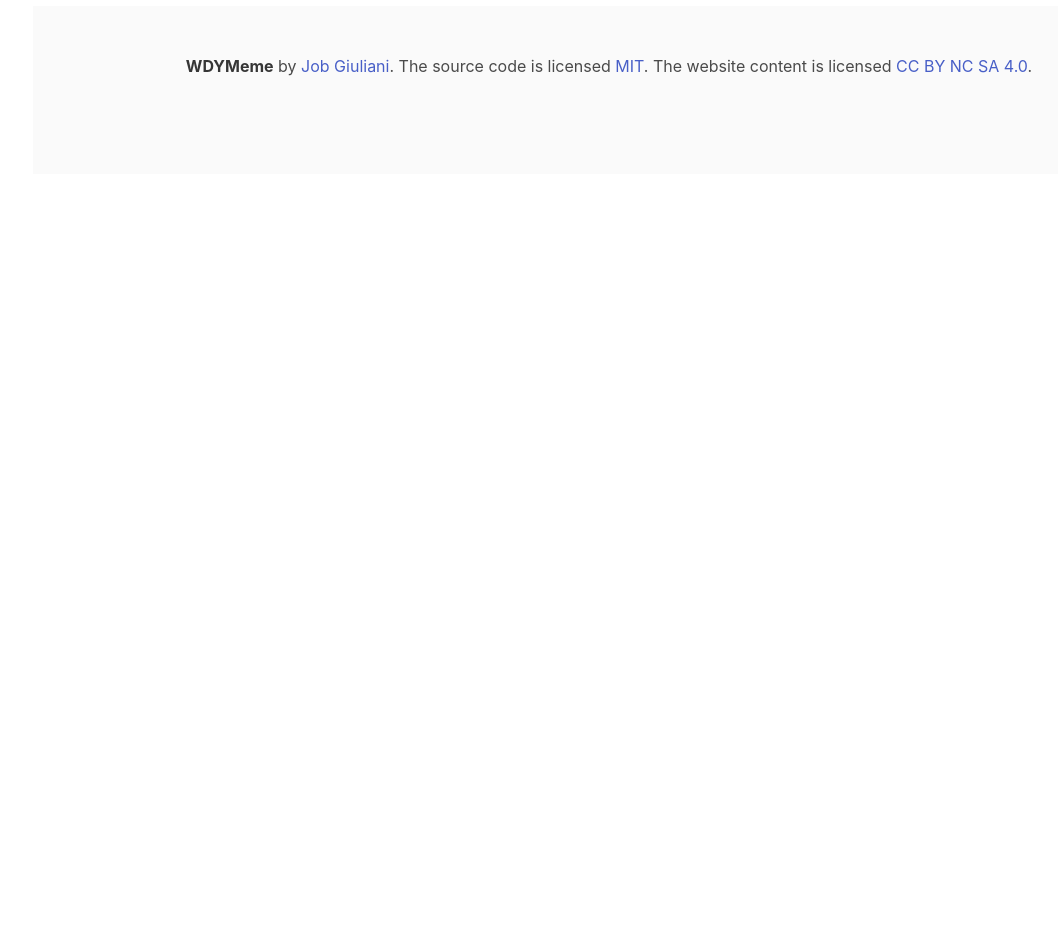
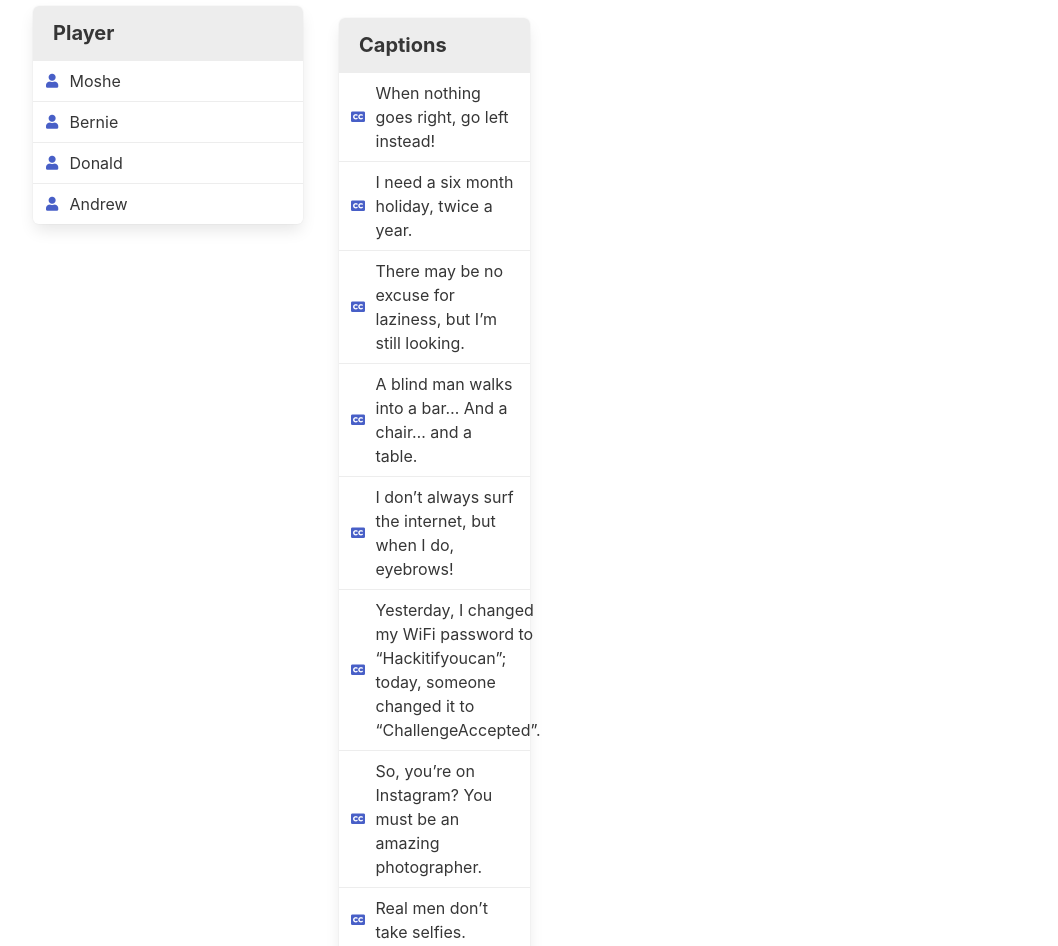
Before and after one commit to jobjob567/WhatDoYouMeme, a Vue app in the folder client/: page /game in a window 1280 px wide. Shown: the part 186-1132 px from the top of the page, without its empty margins (31-1089 px from the left). Before the commit the page ends 800 px from the top, so only its background shows below. Built offline with nearby package versions, Linux system fonts and the light colour scheme.

Commit message:
Put captions on display 'game'

```diff
--- /dev/null
+++ b/client/src/models/Game.js
@@ -0,0 +1,43 @@
+export const Game_Server = {
+    Players: [],
+    Picture_Deck: [],
+    Caption_Deck: [],
+    Dealer: -1,
+    Captions_In_Play: [], // strings
+    Picture_In_Play: "",
+    Caption_Chosen: -1
+}
+
+export const Game_Client = {
+    Players: [
+        { name: "Moshe", points: 0 },
+        { name: "Bernie", points: 0 },
+        { name: "Donald", points: 0 },
+        { name: "Andrew", points: 0 },
+    ],
+    Dealer: -1,
+    Captions_In_Play: [
+            {quote:"When nothing goes right, go left instead!"},
+            {quote:"I need a six month holiday, twice a year."},
+            {quote:"There may be no excuse for laziness, but I’m still looking."},
+            {quote:"A blind man walks into a bar… And a chair… and a table."},
+            {quote:"I don’t always surf the internet, but when I do, eyebrows!"},
+            {quote:"Yesterday, I changed my WiFi password to “Hackitifyoucan”; today, someone changed it to “ChallengeAccepted”."},
+            {quote:"So, you’re on Instagram? You must be an amazing photographer."},
+            {quote:"Real men don’t take selfies."},
+            {quote:"I haven’t done this in a while so excuse me."},
+            {quote:"I know I’m lucky that I’m so cute."},
+            {quote:"Onions make me sad. A lot of people don’t realize that."},
+            {quote:"I’m your worst nightmare."},
+    ], // strings
+    Picture_In_Play: "",
+    Caption_Chosen: -1
+}
+
+export var My_Captions = [];
+
+export class Player {
+    name;
+    points;
+    captions;
+}
--- a/client/src/views/Game.vue
+++ b/client/src/views/Game.vue
@@ -1,15 +1,55 @@
 <template>
-     <h1 class="is-size-1">
-         This is the Game Page
-     </h1>
+<div>
+    <h1 class="is-size-1">
+        This is the Game Page
+    </h1>
+
+    <div class="columns">
+        <div class="column is-one-quarter">
+
+            <ul class="panel">
+                <p class="panel-heading">
+                    Player
+                </p>
+                <li v-for="(p, i) in game.Players " :key="i" class="panel-block is-active">
+                    <span class="panel-icon">
+                    <i class="fas fa-user" aria-hidden="true"></i>
+                    </span>
+                    {{p.name}}
+                </li>
+            </ul>
+
+        </div>
+          <div class="column">
+              <div class="column is-one-quarter">
+
+              <ul class="panel">
+                  <p class="panel-heading">
+                      Captions
+                  </p>
+                  <li v-for="(p, i) in game.Captions_In_Play " :key="i" class="panel-block is-active">
+                      <span class="panel-icon">
+                      <i class="fas fa-closed-captioning" aria-hidden="true"></i>
+                      </span>
+                      {{p.quote}}
+                  </li>
+              </ul>
+
+          </div>
+        </div>
+    </div>
+
+</div>
 </template>
 
 <script>
+import { Game_Client, My_Captions } from "../models/Game";
 export default {
-
+    data: ()=> ({
+        game: Game_Client
+    })
 }
 </script>
 
 <style>
-
 </style>
```
